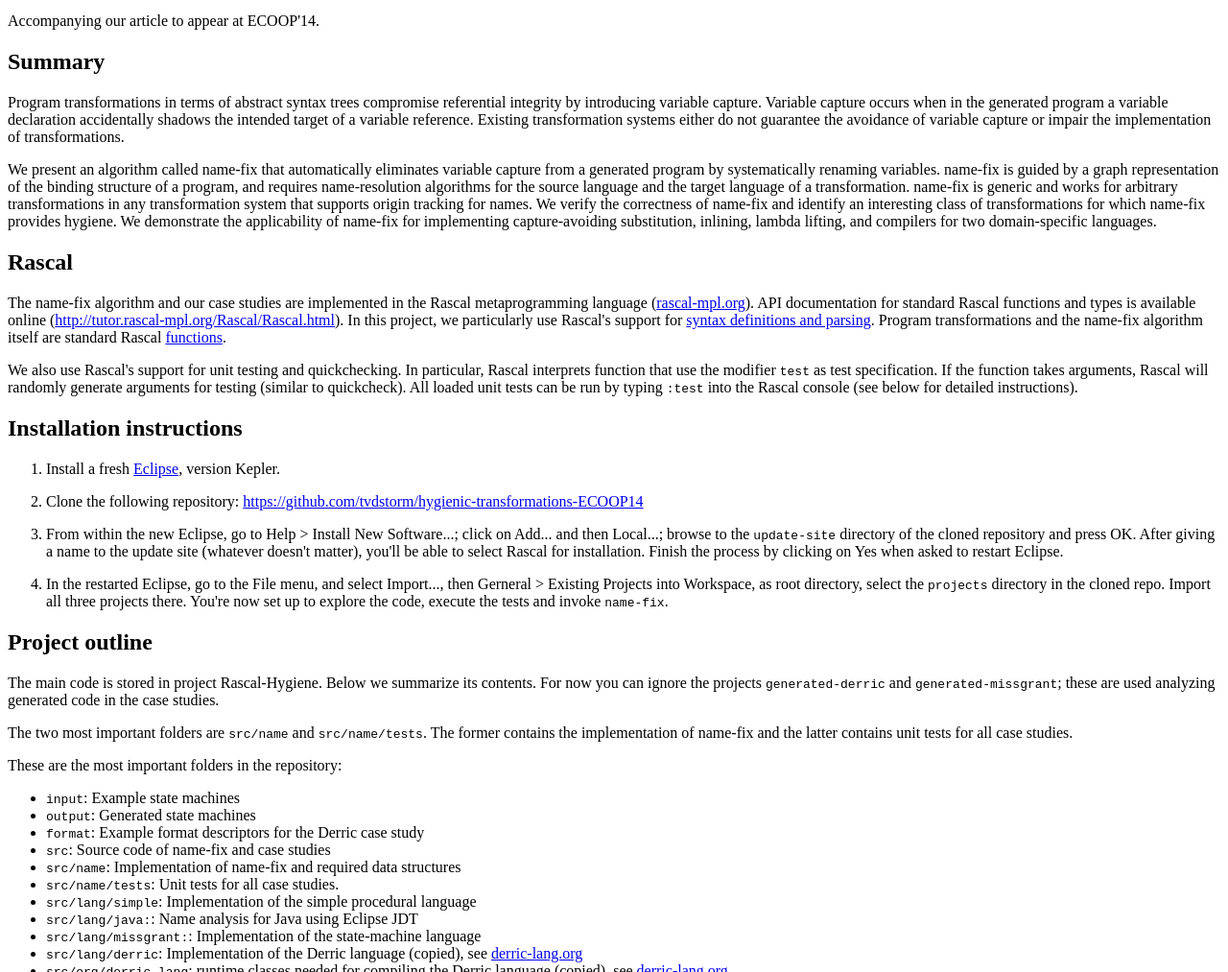
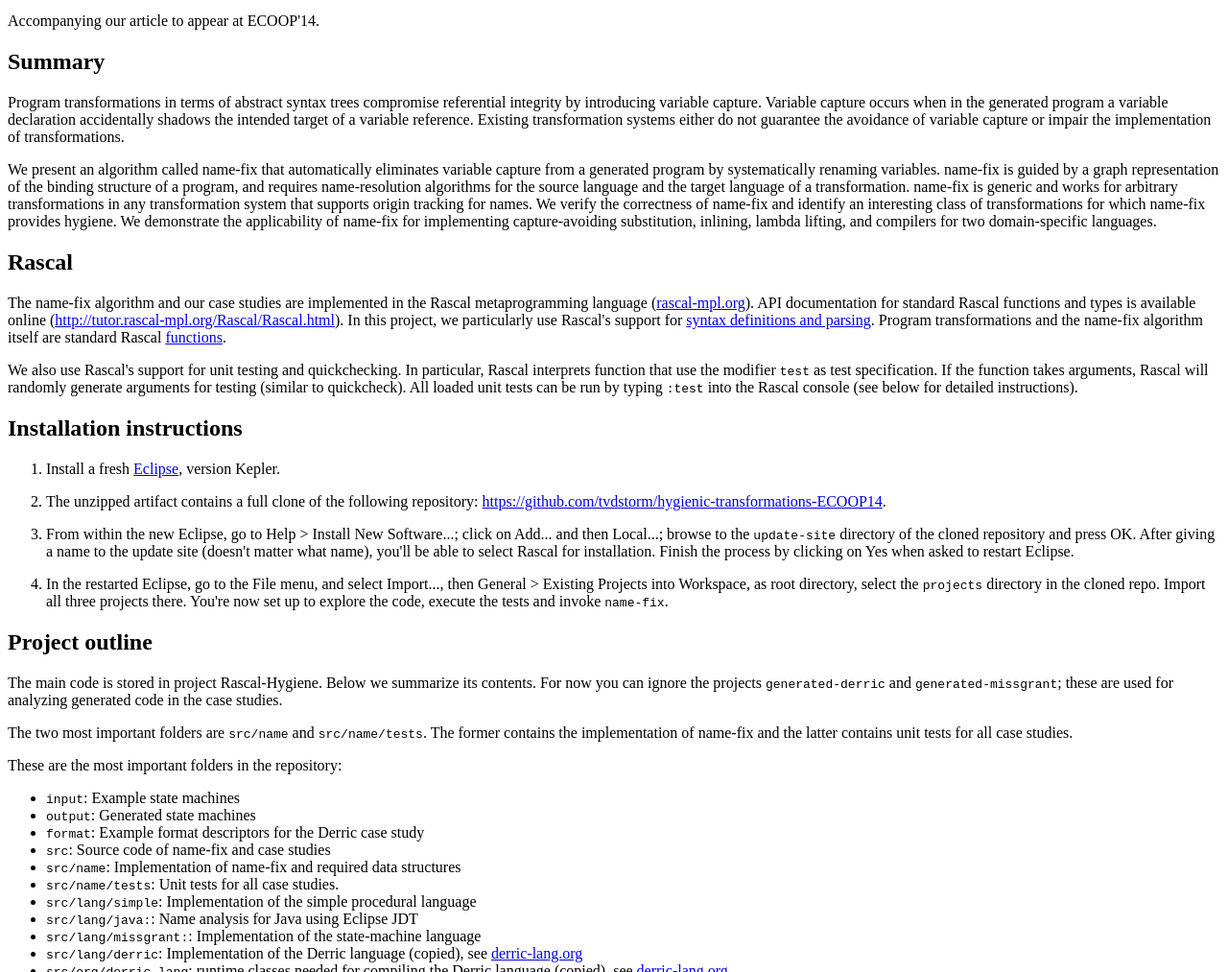
Before and after one commit to seba--/hygienic-transformations, a plain HTML site: page index.html in a window 1280 px wide. Shown: the part 87-1100 px from the top of the page at 96% size. Drawn offline with Linux system fonts and the light colour scheme.

Commit message:
Language.

```diff
--- a/index.html
+++ b/index.html
@@ -5,17 +5,17 @@
 <p>Program transformations in terms of abstract syntax trees compromise referential integrity by introducing variable capture. Variable capture occurs when in the generated program a variable declaration accidentally shadows the intended target of a variable reference. Existing transformation systems either do not guarantee the avoidance of variable capture or impair the implementation of transformations.</p>
 <p>We present an algorithm called name-fix that automatically eliminates variable capture from a generated program by systematically renaming variables. name-fix is guided by a graph representation of the binding structure of a program, and requires name-resolution algorithms for the source language and the target language of a transformation. name-fix is generic and works for arbitrary transformations in any transformation system that supports origin tracking for names. We verify the correctness of name-fix and identify an interesting class of transformations for which name-fix provides hygiene. We demonstrate the applicability of name-fix for implementing capture-avoiding substitution, inlining, lambda lifting, and compilers for two domain-specific languages.</p>
 <h2 id="rascal">Rascal</h2>
-<p>The name-fix algorithm and our case studies are implemented in the Rascal metaprogramming language (<a href="http://rascal-mpl.org">rascal-mpl.org</a>). API documentation for standard Rascal functions and types is available online (<a href="http://tutor.rascal-mpl.org/Rascal/Rascal.html">http://tutor.rascal-mpl.org/Rascal/Rascal.html</a>). In this project, we particularly use Rascal's support for <a href="http://tutor.rascal-mpl.org/Rascal/Rascal.html#/Rascal/Declarations/SyntaxDefinition/SyntaxDefinition.html">syntax definitions and parsing</a>. Program transformations and the name-fix algorithm itself are standard Rascal <a href="http://tutor.rascal-mpl.org/Rascal/Rascal.html#/Rascal/Concepts/Functions/Functions.html">functions</a>.</p>
+<p>The name-fix algorithm and our case studies are implemented in the Rascal metaprogramming language (<a href="http://www.rascal-mpl.org">rascal-mpl.org</a>). API documentation for standard Rascal functions and types is available online (<a href="http://tutor.rascal-mpl.org/Rascal/Rascal.html">http://tutor.rascal-mpl.org/Rascal/Rascal.html</a>). In this project, we particularly use Rascal's support for <a href="http://tutor.rascal-mpl.org/Rascal/Rascal.html#/Rascal/Declarations/SyntaxDefinition/SyntaxDefinition.html">syntax definitions and parsing</a>. Program transformations and the name-fix algorithm itself are standard Rascal <a href="http://tutor.rascal-mpl.org/Rascal/Rascal.html#/Rascal/Concepts/Functions/Functions.html">functions</a>.</p>
 <p>We also use Rascal's support for unit testing and quickchecking. In particular, Rascal interprets function that use the modifier <code>test</code> as test specification. If the function takes arguments, Rascal will randomly generate arguments for testing (similar to quickcheck). All loaded unit tests can be run by typing <code>:test</code> into the Rascal console (see below for detailed instructions).</p>
 <h2 id="installation-instructions">Installation instructions</h2>
 <ol style="list-style-type: decimal">
 <li><p>Install a fresh <a href="http://www.eclipse.org">Eclipse</a>, version Kepler.</p></li>
-<li><p>Clone the following repository: <a href="https://github.com/tvdstorm/hygienic-transformations-ECOOP14">https://github.com/tvdstorm/hygienic-transformations-ECOOP14</a></p></li>
-<li><p>From within the new Eclipse, go to Help &gt; Install New Software...; click on Add... and then Local...; browse to the <code>update-site</code> directory of the cloned repository and press OK. After giving a name to the update site (whatever doesn't matter), you'll be able to select Rascal for installation. Finish the process by clicking on Yes when asked to restart Eclipse.</p></li>
-<li><p>In the restarted Eclipse, go to the File menu, and select Import..., then Gerneral &gt; Existing Projects into Workspace, as root directory, select the <code>projects</code> directory in the cloned repo. Import all three projects there. You're now set up to explore the code, execute the tests and invoke <code>name-fix</code>.</p></li>
+<li><p>The unzipped artifact contains a full clone of the following repository: <a href="https://github.com/tvdstorm/hygienic-transformations-ECOOP14">https://github.com/tvdstorm/hygienic-transformations-ECOOP14</a>.</p></li>
+<li><p>From within the new Eclipse, go to Help &gt; Install New Software...; click on Add... and then Local...; browse to the <code>update-site</code> directory of the cloned repository and press OK. After giving a name to the update site (doesn't matter what name), you'll be able to select Rascal for installation. Finish the process by clicking on Yes when asked to restart Eclipse.</p></li>
+<li><p>In the restarted Eclipse, go to the File menu, and select Import..., then General &gt; Existing Projects into Workspace, as root directory, select the <code>projects</code> directory in the cloned repo. Import all three projects there. You're now set up to explore the code, execute the tests and invoke <code>name-fix</code>.</p></li>
 </ol>
 <h2 id="project-outline">Project outline</h2>
-<p>The main code is stored in project Rascal-Hygiene. Below we summarize its contents. For now you can ignore the projects <code>generated-derric</code> and <code>generated-missgrant</code>; these are used analyzing generated code in the case studies.</p>
+<p>The main code is stored in project Rascal-Hygiene. Below we summarize its contents. For now you can ignore the projects <code>generated-derric</code> and <code>generated-missgrant</code>; these are used for analyzing generated code in the case studies.</p>
 <p>The two most important folders are <code>src/name</code> and <code>src/name/tests</code>. The former contains the implementation of name-fix and the latter contains unit tests for all case studies.</p>
 <p>These are the most important folders in the repository:</p>
 <ul>
```
Also changed, not shown: 1 other file.
